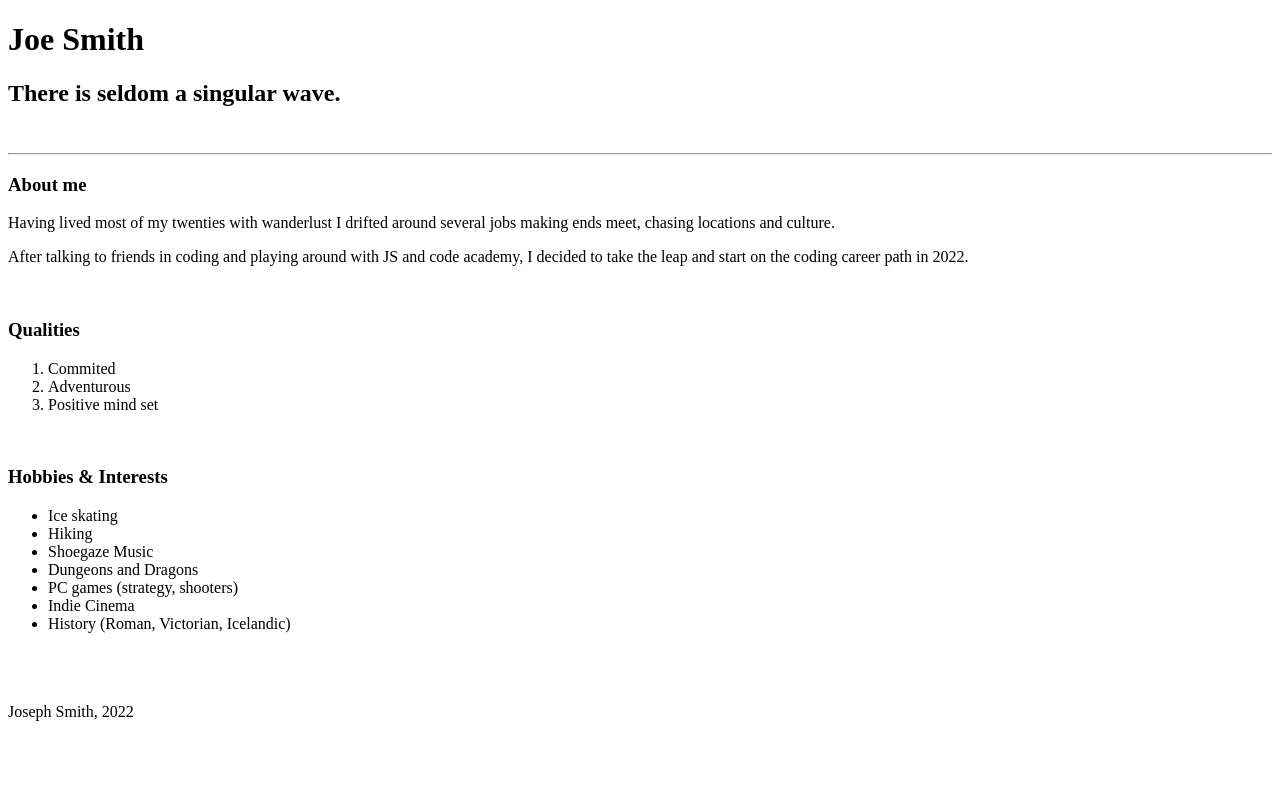
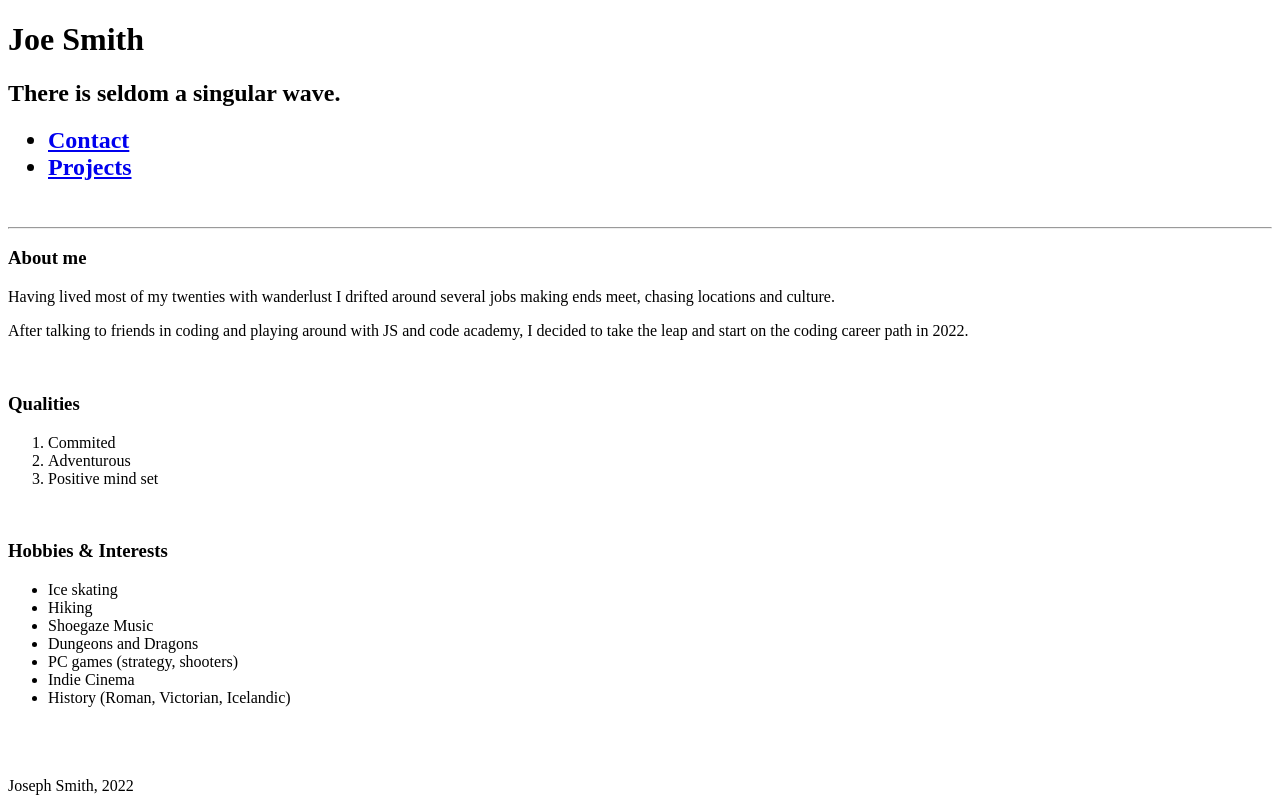
Before and after one commit to joeski27/portfolio, a plain HTML site: page index.html in a window 1280 px wide. Drawn offline with Linux system fonts and the light colour scheme.

Commit message:
links show up on page

```diff
--- a/index.html
+++ b/index.html
@@ -5,7 +5,11 @@
     </head>
     <body><header><h1>Joe Smith</h1>
     <h2>There is seldom a singular wave.</h2>
-<nav><h2><a href="/pages/contact.html"></a><a href="/pages/projects.html"></a></h2></nav></header> <br><hr>
+<nav class="menu">
+    <ul>
+        <h2><li><a href="/pages/contact.html" target="_blank">Contact</a></li>
+
+      <li><a href="/pages/projects.html" target="_blank">Projects</a></li></h2></ul></nav></header> <br><hr>
  <section><h3>About me</h3>
 <p>Having lived most of my twenties with wanderlust I drifted around several jobs making ends meet, chasing locations and culture.</p>
 <p>After talking to friends in coding and playing around with JS and code academy, I decided to take the leap and start on the coding career path in 2022.</p></section><br>
```
